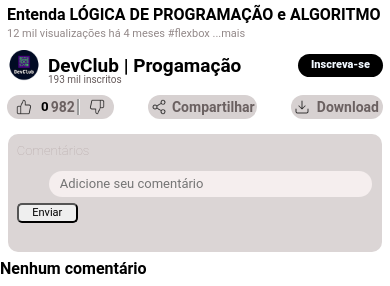
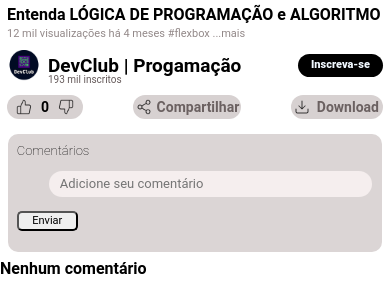
Before and after one commit to Tarcizio502/projeto-css-youtube, a plain HTML site: page index.html in a window 390 px wide. Shown: the part 317-603 px from the top of the page. Drawn offline with nearby package versions, Linux system fonts and the light colour scheme.

Commit message:
display; none no legal p e font-size no legal h5

```diff
--- a/style.css
+++ b/style.css
@@ -84,19 +84,24 @@
     background-color: rgb(215 209 209);
     border-radius: 20px;
   }
+  .legal h5 {
+    font-size: 14px;
+  }
   .legal h3 {
     display: none;
   }
+
   .legal img {
     width: 16px;
     padding: 4px 9px;
   }
   .legal p {
-    border-right-style: groove;
+    display: none;
+    /* border-right-style: groove;
     padding: 0px 2px;
     font-size: 14px;
     font-weight: 600;
-    color: #6b6161;
+    color: #6b6161;*/
   }
   /*.nao-legal img{
   margin-right: 0;
@@ -153,7 +158,6 @@ display: none;
   .comentarios h2 {
     display: inline-block;
     padding: 10px 9px;
-    color: #b7aaaa;
     font-size: 13px;
     font-weight: 100;
   }
@@ -173,7 +177,7 @@ display: none;
     background-color: #f5eeee;
   }
   .comentarios button {
-    margin: 4px 9px;
+    margin: 12px 9px 0px;
     width: 61px;
     height: 20px;
     font-size: 11px;
```
